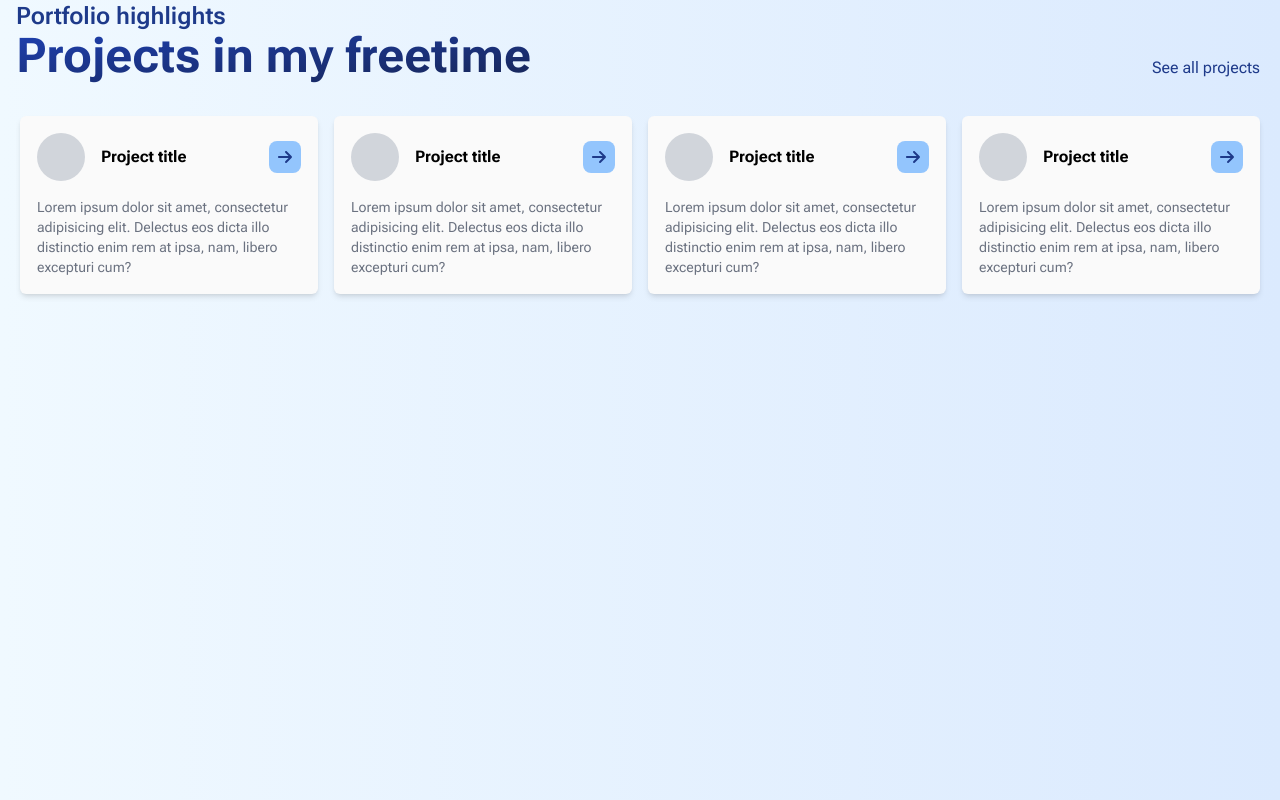
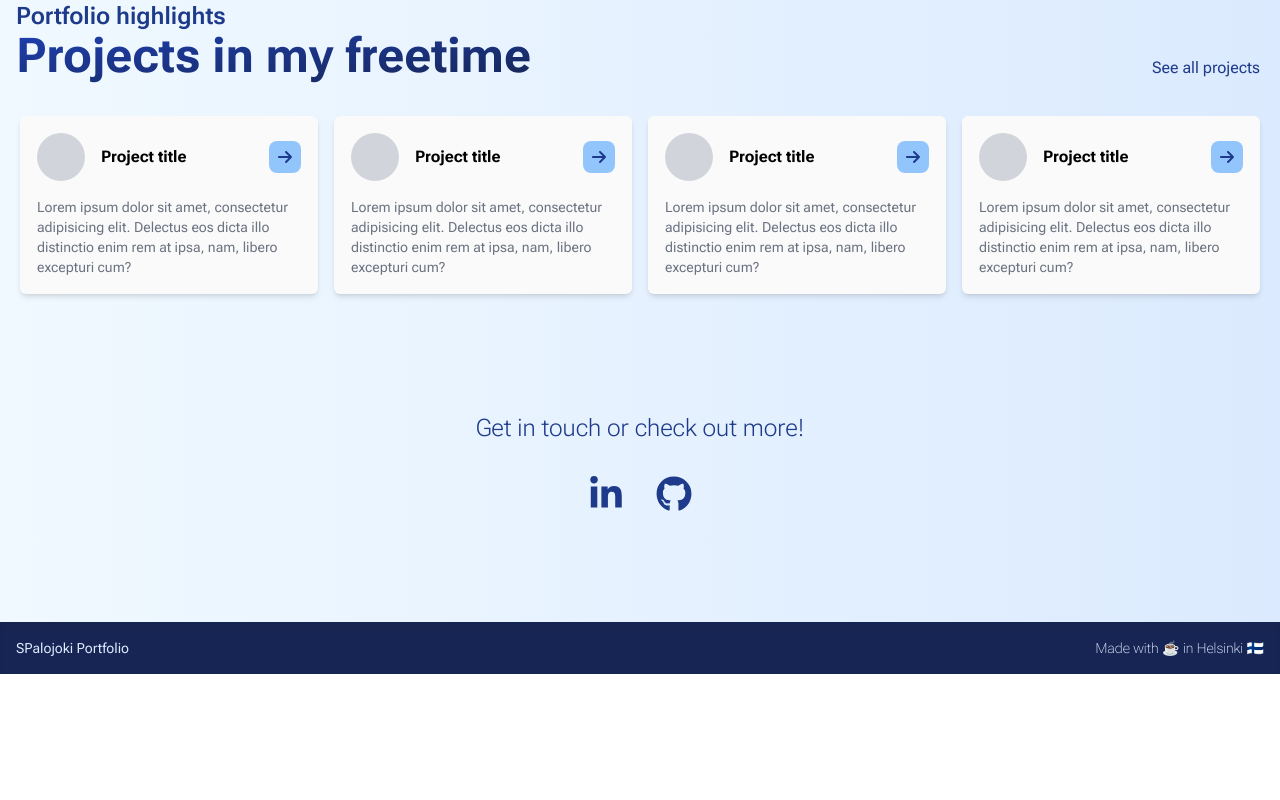
Before and after one commit to SPalojoki/spalojoki-portfolio, a Next.js app: page / in a window 1280 px wide. Shown: the part 1744-2544 px from the top of the page. After the commit the page ends 2418 px from the top, so only its background shows below. Built offline with nearby package versions, Linux system fonts and the light colour scheme.

Commit message:
Add Footer and Outro

```diff
--- a/src/app/layout.tsx
+++ b/src/app/layout.tsx
@@ -1,6 +1,7 @@
 import type { Metadata } from "next"
 import { Roboto_Flex, Sacramento } from "next/font/google"
 import "./globals.css"
+import Footer from "@/components/Footer"
 
 const roboto = Roboto_Flex({ subsets: ["latin"] })
 
@@ -23,6 +24,7 @@ export default function RootLayout({
     <html lang='en' className='scroll-smooth'>
       <body className={`${roboto.className} ${sacramento.variable}`}>
         {children}
+        <Footer />
       </body>
     </html>
   )
--- a/src/app/page.tsx
+++ b/src/app/page.tsx
@@ -128,7 +128,7 @@ const Technologies = () => {
 
 const Projects = () => {
   return (
-    <section className='h-screen'>
+    <section className=''>
       <div className='flex items-end justify-between'>
         <div>
           <p className='text-xl font-semibold text-blue-900 lg:col-span-2 lg:self-end lg:text-2xl'>
@@ -161,6 +161,24 @@ const Projects = () => {
   )
 }
 
+const Outro = () => {
+  return (
+    <section className='flex h-80 flex-col items-center justify-center gap-8'>
+      <p className='text-2xl font-extralight text-blue-900'>
+        Get in touch or check out more!
+      </p>
+      <div className='flex gap-8 text-4xl text-blue-900 hover:text-blue-950'>
+        <a href='https://linkedin.com/in/sakaripalojoki'>
+          <FaLinkedinIn />
+        </a>
+        <a href='https://github.com/SPalojoki'>
+          <FaGithub />
+        </a>
+      </div>
+    </section>
+  )
+}
+
 const Home = () => {
   return (
     <>
@@ -173,6 +191,7 @@ const Home = () => {
           <Introduction />
           <Technologies />
           <Projects />
+          <Outro />
         </div>
       </main>
     </>
--- /dev/null
+++ b/src/components/Footer.tsx
@@ -0,0 +1,14 @@
+const Footer = () => {
+  return (
+    <footer className='flex justify-between bg-blue-950 p-4 text-blue-100 shadow-inner'>
+      <div>
+        <p className='md:text-md text-sm'>SPalojoki Portfolio</p>
+      </div>
+      <p className='md:text-md text-sm font-thin'>
+        Made with ☕️ in Helsinki 🇫🇮
+      </p>
+    </footer>
+  )
+}
+
+export default Footer
```
